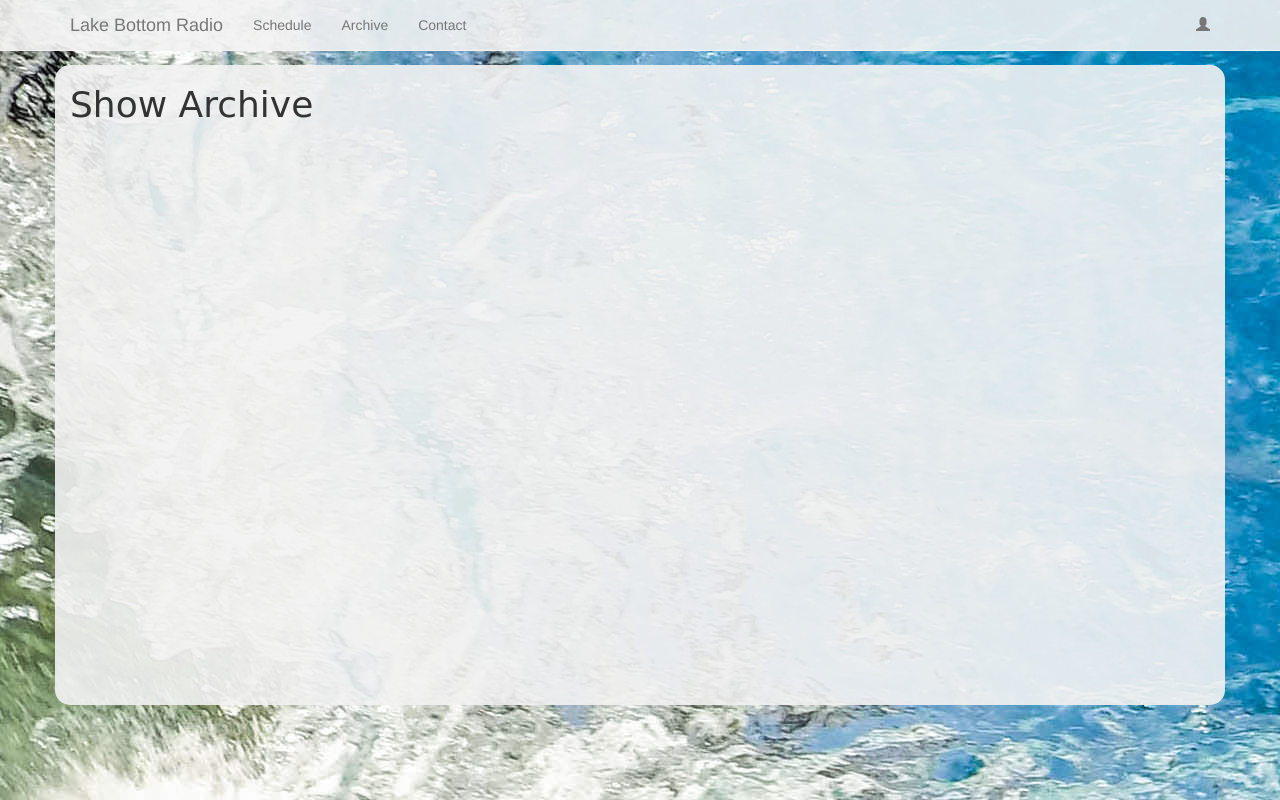
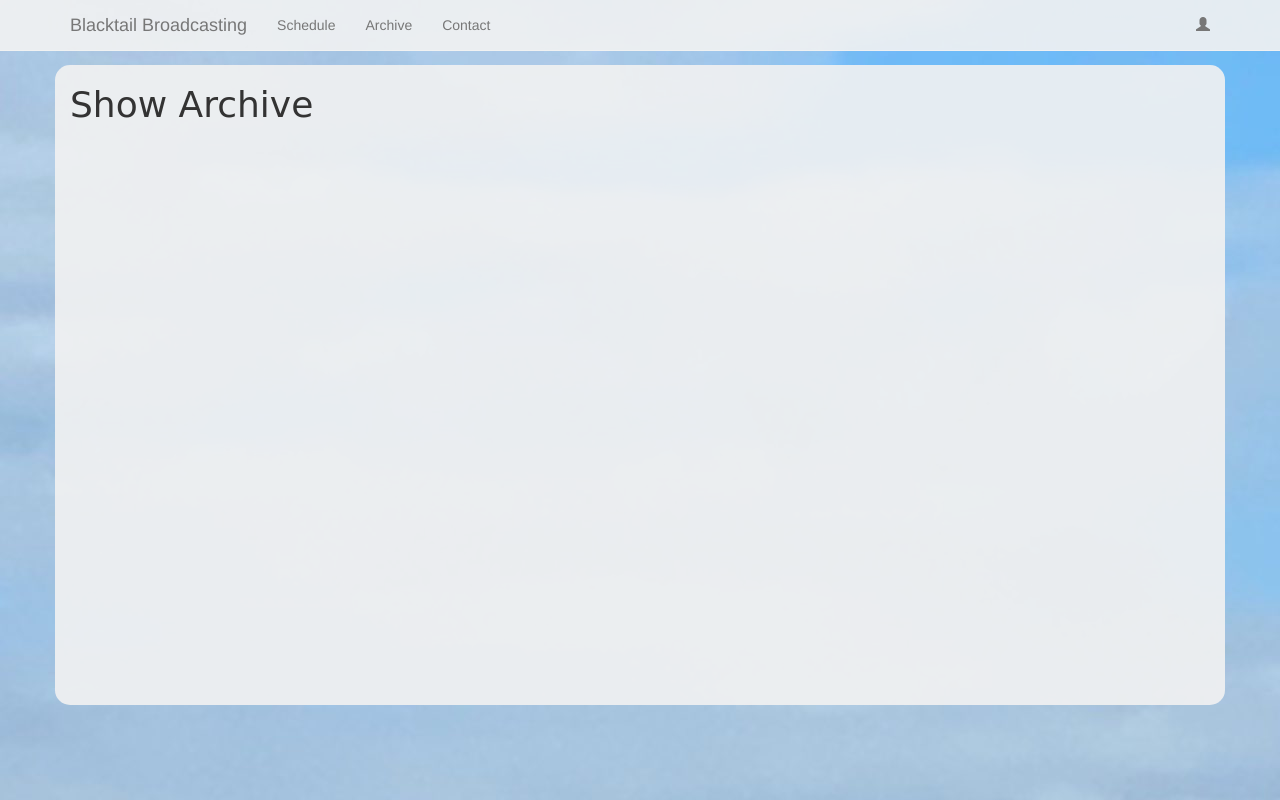
Before and after one commit to aschuman0/lakebottom_radio, a Django app: page /shows/ in a window 1280 px wide. Run offline with Django 3.2, Linux system fonts and the light colour scheme; data that the repository does not hold is empty; some libraries are stand-ins or nearby versions; some web fonts are replaced.

Commit message:
new background and name

```diff
--- a/projects/lake_bottom/lake_bottom_web/static/css/style.css
+++ b/projects/lake_bottom/lake_bottom_web/static/css/style.css
@@ -1,6 +1,6 @@
 body {
     padding-top: 65px;
-    background-image: url('/static/images/bgs/bg2.jpg');
+    background-image: url('/static/images/bgs/bg3.jpg');
     background-color: #c2f0f0;
 }
 h1, h2, h3 {
--- a/projects/lake_bottom/lake_bottom_web/templates/layouts/base.html
+++ b/projects/lake_bottom/lake_bottom_web/templates/layouts/base.html
@@ -5,7 +5,7 @@
     <head>
         <title>
             {% block title %}
-                Lake Bottom Radio
+                Blacktail Broadcasting
             {% endblock %}
         </title>
         <link rel="stylesheet" href="{% static 'css/bootstrap.min.css' %}" />
@@ -25,7 +25,7 @@
             <span class="icon-bar"></span>
             <span class="icon-bar"></span>
           </button>
-          <a class="navbar-brand" href="{% url 'home' %}">Lake Bottom Radio</a>
+          <a class="navbar-brand" href="{% url 'home' %}">Blacktail Broadcasting</a>
         </div>
         <div id="navbar" class="navbar-collapse collapse">
             <ul class="nav navbar-nav">
```
Also changed, not shown: projects/lake_bottom/lake_bottom_web/static/images/bgs/bg3.jpg (added).
